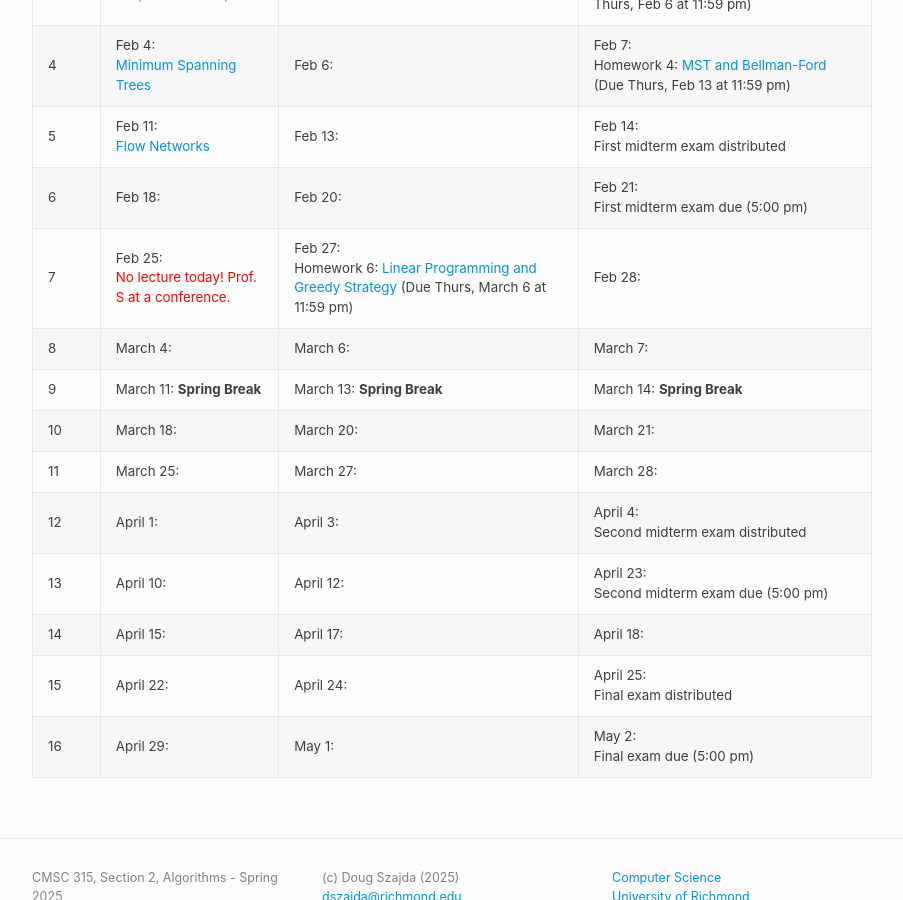
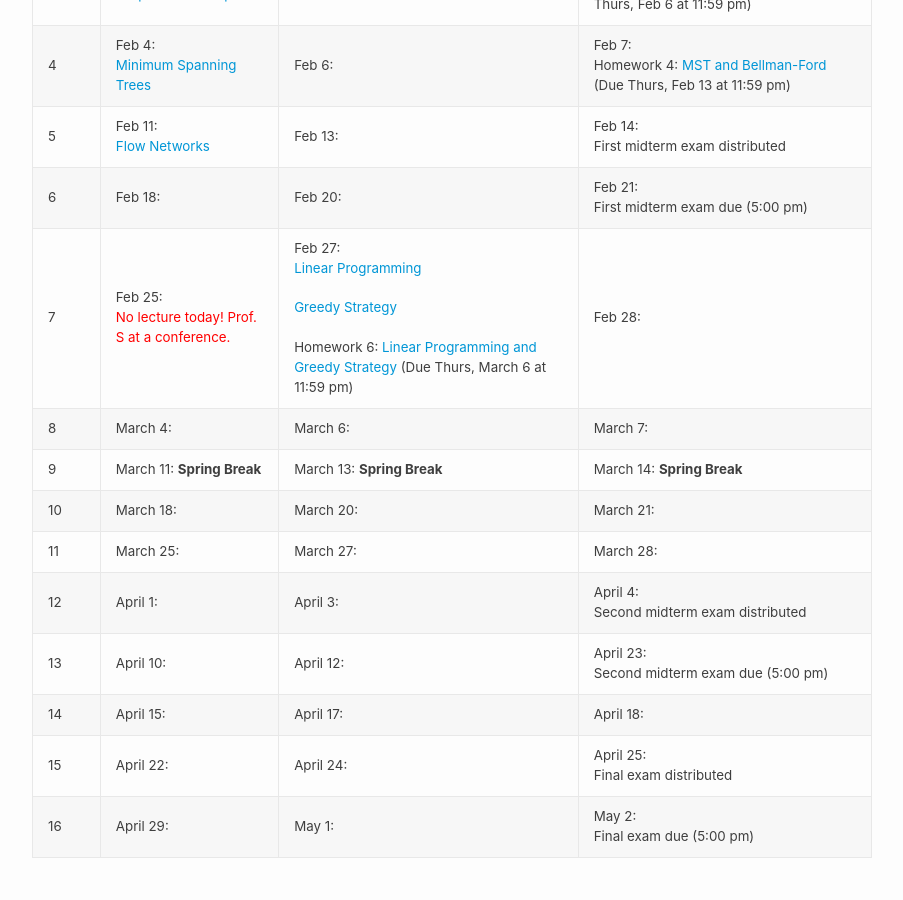
Before and after one commit to CMSC315-S2-Spring-2025/CMSC315-S2-Spring-2025.github.io, a Jekyll site: the page built from schedule.md, in a window 1280 px wide and 900 px high, scrolled down 639 px. Shown: the whole window, without its empty margins (188-1091 px from the left). Built offline with Jekyll 4.4.1, drawn with Linux system fonts in a browser that asks for light colours.

Commit message:
Added LP and Greedy slide sets

```diff
--- a/schedule.md
+++ b/schedule.md
@@ -17,7 +17,7 @@ title: Schedule
 | 4    | Feb 4: <br /> [Minimum Spanning Trees](lectures/Minimum_spanning_trees_2025.pdf)<br />  | Feb 6:  | Feb 7: <br /> Homework 4: [MST and Bellman-Ford](homeworks/homework4.md) (Due Thurs, Feb 13 at 11:59 pm) <br />   |
 | 5    | Feb 11:  <br /> [Flow Networks](lectures/MaxFlow.pdf)<br />  | Feb 13:   | Feb 14: <br /> First midterm exam distributed <br />  |
 | 6    | Feb 18: | Feb 20:  | Feb 21: <br />First midterm exam due (5:00 pm) <br />  |
-| 7    | Feb 25: <br /><span style="color:red">No lecture today! Prof. S at a conference.</span><bf /> | Feb 27:  <br /> Homework 6: [Linear Programming and Greedy Strategy](homeworks/homework6.md) (Due Thurs, March 6 at 11:59 pm) <br />  | Feb 28:    |
+| 7    | Feb 25: <br /><span style="color:red">No lecture today! Prof. S at a conference.</span><bf /> | Feb 27: <br /> [Linear Programming](lectures/Linear_programming_2025.pdf)<br /> <br /> [Greedy Strategy](lectures/GreedyStrategy.pdf)<br /><br /> Homework 6: [Linear Programming and Greedy Strategy](homeworks/homework6.md) (Due Thurs, March 6 at 11:59 pm) <br />  | Feb 28:    |
 | 8    | March 4:  | March 6:  | March 7:  |
 | 9    | March 11: **Spring Break**  | March 13: **Spring Break**   | March 14:   **Spring Break**   |
 | 10   | March 18:     | March 20: | March 21:    |
```
Also changed, not shown: 2 other files.
